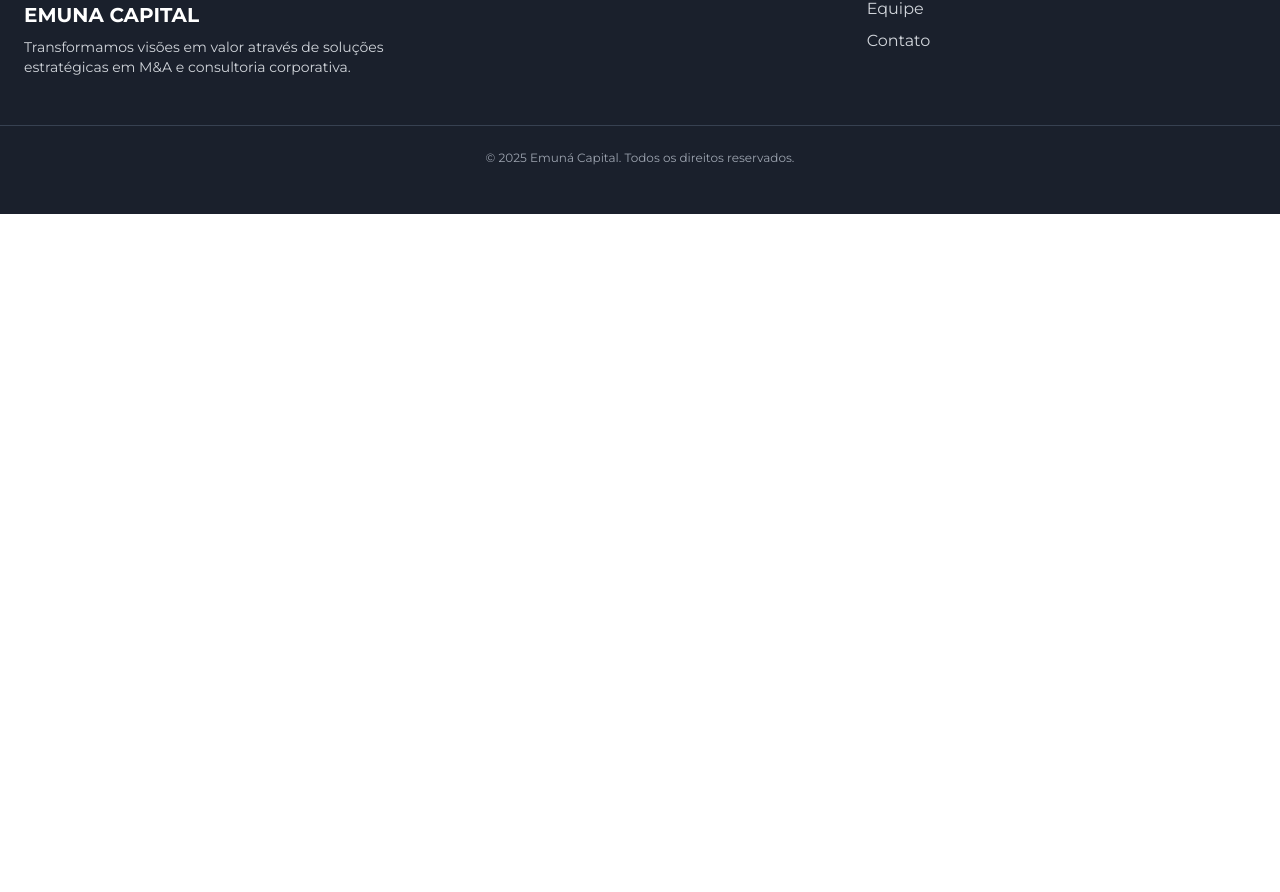
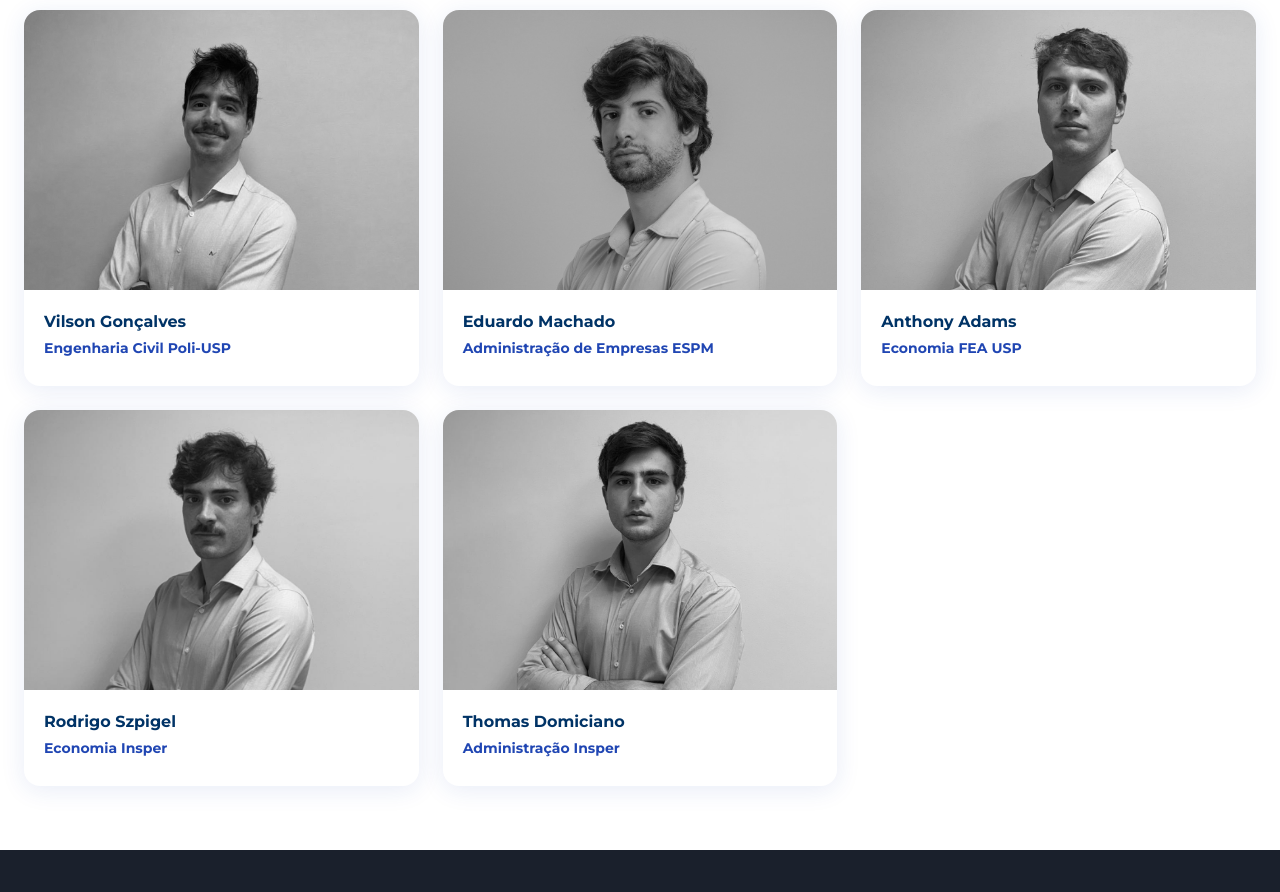
Before and after one commit to emunacapital/teste, a website: page equipe.html in a window 1280 px wide. Shown: the part 1327-2219 px from the top of the page. Before the commit the page ends 1541 px from the top, so only its background shows below. Drawn offline with nearby package versions, Linux system fonts and the light colour scheme.

Commit message:
colocar pessoal no site

```diff
--- a/equipe.html
+++ b/equipe.html
@@ -76,15 +76,14 @@
   </section>
 
   <main class="max-w-7xl mx-auto px-6 py-16">
-    <h2 class="text-2xl font-bold mb-2">Sócios & Diretores</h2>
+    <h2 class="text-2xl font-bold mb-2">Liderança</h2>
     <p class="mb-10 text-[#003366]">Conheça os líderes que guiam nossa estratégia</p>
     <div class="grid grid-cols-1 md:grid-cols-2 lg:grid-cols-3 gap-8">
       <!-- Card 1 -->
       <div class="bg-white rounded-2xl card-shadow p-0 team-card flex flex-col overflow-hidden">
-        <img src="fernando.jpg" alt="Fernando Otávio Zampolli" class="w-full h-[335px] object-cover object-top">
+        <img src="fernando.jpg" alt="Fernando Otávio Zampolli" class="w-full h-[335px] object-cover object-top grayscale">
         <div class="p-6 flex-1 flex flex-col">
           <div class="font-bold text-lg mb-1">Fernando Otávio Zampolli</div>
-          <div class="text-[#2046b3] font-semibold mb-2">Partner</div>
           <div class="text-sm mb-4">Com vasta experiência em M&A e mercado de capitais, liderou transações significativas e estratégicas.</div>
           <div class="text-xs mb-2"><span class="font-semibold">EXPERIÊNCIA:</span> Ex-igc Partners</div>
           <div class="text-xs mb-4"><span class="font-semibold">FORMAÇÃO:</span> Engenharia Elétrica Poli-USP</div>
@@ -95,16 +94,64 @@
       </div>
       <!-- Card 2 -->
       <div class="bg-white rounded-2xl card-shadow p-0 team-card flex flex-col overflow-hidden">
-        <img src="yonatan.jpg" alt="Yonatan Klapp Zimmermann" class="w-full h-[320px] object-cover object-top" style="transform: scale(1.1);">
+        <img src="yonatan.jpg" alt="Yonatan Klapp Zimmermann" class="w-full h-[320px] object-cover object-top grayscale" style="transform: scale(1.1);">
         <div class="p-6 flex-1 flex flex-col">
           <div class="font-bold text-lg mb-1">Yonatan Klapp Zimmermann</div>
-          <div class="text-[#2046b3] font-semibold mb-2">Partner</div>
           <div class="text-sm mb-4">Especialista em M&A e mercado de capitais, com vasta experiência em estruturação de negócios e advisory estratégico.</div>
           <div class="text-xs mb-2"><span class="font-semibold">EXPERIÊNCIA:</span> Ex-RGS Partners, Ex-cy.capital</div>
           <div class="text-xs mb-4"><span class="font-semibold">FORMAÇÃO:</span> Engenharia Civil Poli-USP</div>
           <div class="flex gap-4 mt-auto">
             <a href="https://www.linkedin.com/in/yonatan-klapp-zimmermann-438584133/?originalSubdomain=br" class="text-[#003366] hover:text-[#2046b3]" title="LinkedIn"><svg class="w-5 h-5" fill="currentColor" viewBox="0 0 24 24"><path d="M19 0h-14c-2.76 0-5 2.24-5 5v14c0 2.76 2.24 5 5 5h14c2.76 0 5-2.24 5-5v-14c0-2.76-2.24-5-5-5zm-11 19h-3v-10h3v10zm-1.5-11.28c-.97 0-1.75-.79-1.75-1.75s.78-1.75 1.75-1.75 1.75.79 1.75 1.75-.78 1.75-1.75 1.75zm13.5 11.28h-3v-5.6c0-1.34-.03-3.07-1.87-3.07-1.87 0-2.16 1.46-2.16 2.97v5.7h-3v-10h2.89v1.36h.04c.4-.75 1.37-1.54 2.82-1.54 3.01 0 3.57 1.98 3.57 4.56v5.62z"/></svg></a>
           </div>
+        </div>
+      </div>
+    </div>
+
+    <!-- Separador -->
+    <div class="my-16 border-t border-gray-200"></div>
+
+    <!-- Nosso Time -->
+    <h2 class="text-2xl font-bold mb-2">Nosso Time</h2>
+    <p class="mb-10 text-[#003366]">Profissionais dedicados que fazem a diferença</p>
+    <div class="grid grid-cols-1 md:grid-cols-2 lg:grid-cols-3 gap-6">
+      <!-- Card 1 - Vilson -->
+      <div class="bg-white rounded-2xl card-shadow p-0 team-card flex flex-col overflow-hidden">
+        <img src="vilson.jpg" alt="Vilson Gonçalves" class="w-full h-[280px] object-cover object-top grayscale">
+        <div class="p-5 flex-1 flex flex-col">
+          <div class="font-bold text-base mb-1">Vilson Gonçalves</div>
+          <div class="text-[#2046b3] font-semibold mb-2 text-sm">Engenharia Civil Poli-USP</div>
+        </div>
+      </div>
+      <!-- Card 2 - Eduardo -->
+      <div class="bg-white rounded-2xl card-shadow p-0 team-card flex flex-col overflow-hidden">
+        <img src="eduardo.jpeg" alt="Eduardo Machado" class="w-full h-[280px] object-cover object-top grayscale">
+        <div class="p-5 flex-1 flex flex-col">
+          <div class="font-bold text-base mb-1">Eduardo Machado</div>
+          <div class="text-[#2046b3] font-semibold mb-2 text-sm">Administração de Empresas ESPM</div>
+        </div>
+      </div>
+      <!-- Card 3 - Anthony -->
+      <div class="bg-white rounded-2xl card-shadow p-0 team-card flex flex-col overflow-hidden">
+        <img src="anthony.jpeg" alt="Anthony Adams" class="w-full h-[280px] object-cover grayscale" style="object-position: center 40%;">
+        <div class="p-5 flex-1 flex flex-col">
+          <div class="font-bold text-base mb-1">Anthony Adams</div>
+          <div class="text-[#2046b3] font-semibold mb-2 text-sm">Economia FEA USP</div>
+        </div>
+      </div>
+      <!-- Card 4 - Rodrigo -->
+      <div class="bg-white rounded-2xl card-shadow p-0 team-card flex flex-col overflow-hidden">
+        <img src="rodrigo.jpeg" alt="Rodrigo Szpigel" class="w-full h-[280px] object-cover grayscale" style="object-position: center 40%;">
+        <div class="p-5 flex-1 flex flex-col">
+          <div class="font-bold text-base mb-1">Rodrigo Szpigel</div>
+          <div class="text-[#2046b3] font-semibold mb-2 text-sm">Economia Insper</div>
+        </div>
+      </div>
+      <!-- Card 5 - Thomas -->
+      <div class="bg-white rounded-2xl card-shadow p-0 team-card flex flex-col overflow-hidden">
+        <img src="thomas.jpeg" alt="Thomas Domiciano" class="w-full h-[280px] object-cover grayscale" style="object-position: center 45%;">
+        <div class="p-5 flex-1 flex flex-col">
+          <div class="font-bold text-base mb-1">Thomas Domiciano</div>
+          <div class="text-[#2046b3] font-semibold mb-2 text-sm">Administração Insper</div>
         </div>
       </div>
     </div>
```
Also changed, not shown: package.json (added, +13 -0 lines), anthony.jpeg (added), eduardo.jpeg (added), rodrigo.jpeg (added), thomas.jpeg (added), vilson.jpg (added).
